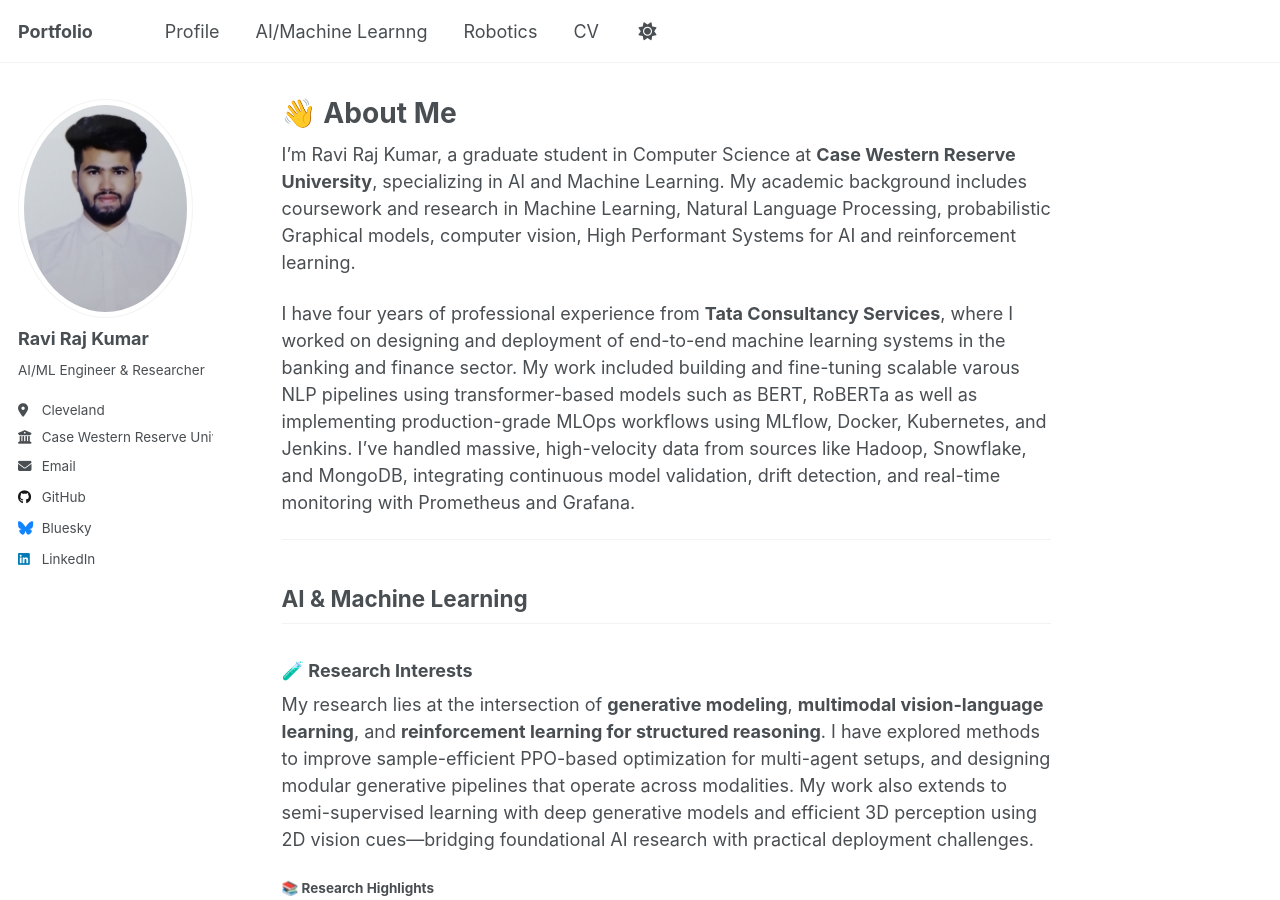
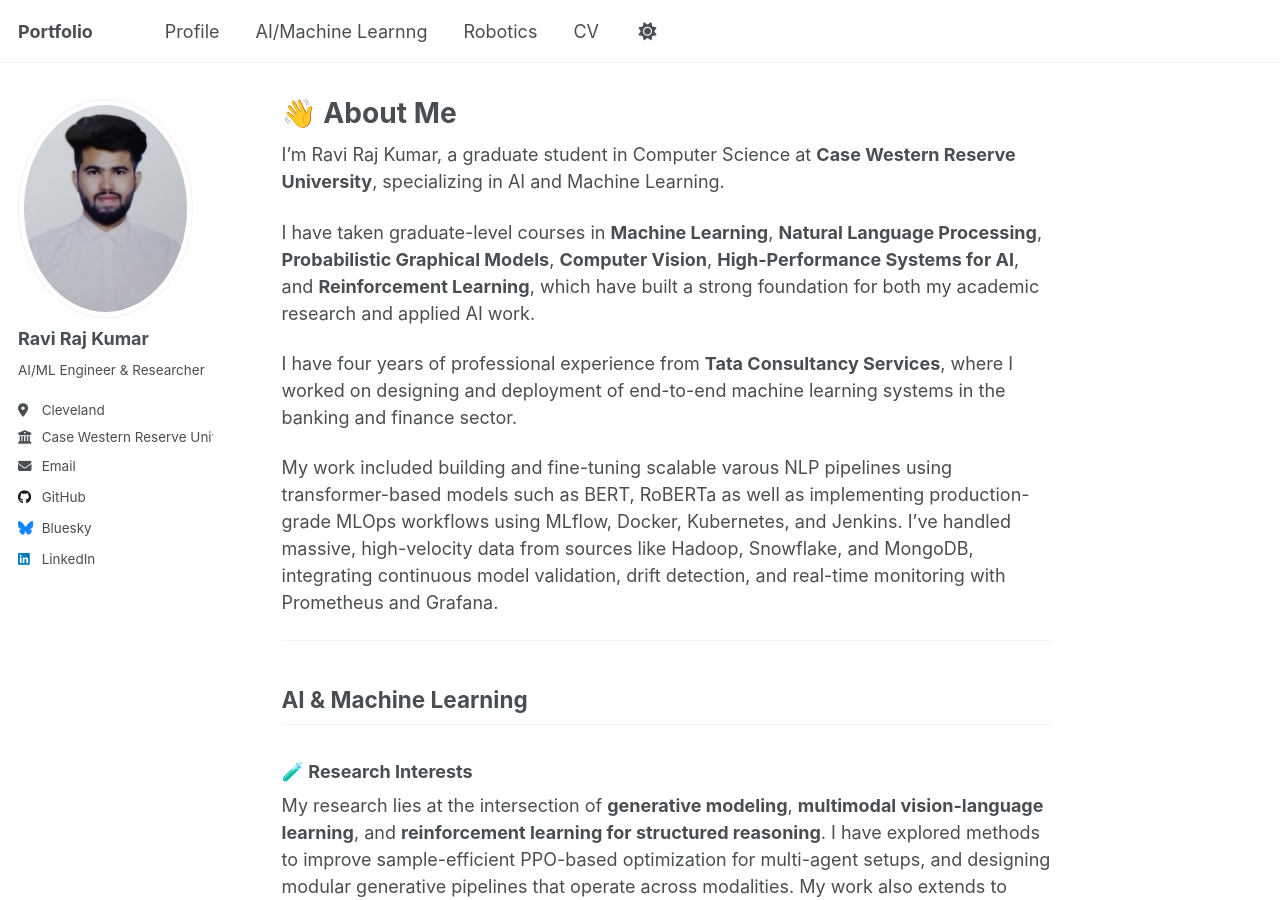
Before and after one commit to raviraj988/raviraj988.github.io, a Jekyll site: the page built from _pages/about.md, in a window 1280 px wide and 900 px high. Built offline with Jekyll 4.4.1, drawn with Linux system fonts in a browser that asks for light colours.

Commit message:
Update about.md

```diff
--- a/_pages/about.md
+++ b/_pages/about.md
@@ -7,9 +7,13 @@ redirect_from:
   - /about.html
 ---
 
-I’m Ravi Raj Kumar, a graduate student in Computer Science at **Case Western Reserve University**, specializing in AI and Machine Learning. My academic background includes coursework and research in Machine Learning, Natural Language Processing, probabilistic Graphical models, computer vision,  High Performant Systems for AI and reinforcement learning.
+I’m Ravi Raj Kumar, a graduate student in Computer Science at **Case Western Reserve University**, specializing in AI and Machine Learning.
 
-I have four years of professional experience from **Tata Consultancy Services**, where I worked on designing and deployment of end-to-end machine learning systems in the banking and finance sector. My work included building and fine-tuning scalable varous NLP pipelines using transformer-based models such as BERT, RoBERTa  as well as implementing production-grade MLOps workflows using MLflow, Docker, Kubernetes, and Jenkins. I’ve handled massive, high-velocity data from sources like Hadoop, Snowflake, and MongoDB, integrating continuous model validation, drift detection, and real-time monitoring with Prometheus and Grafana.
+I have taken graduate-level courses in **Machine Learning**, **Natural Language Processing**, **Probabilistic Graphical Models**, **Computer Vision**, **High-Performance Systems for AI**, and **Reinforcement Learning**, which have built a strong foundation for both my academic research and applied AI work.
+
+I have four years of professional experience from **Tata Consultancy Services**, where I worked on designing and deployment of end-to-end machine learning systems in the banking and finance sector.
+
+My work included building and fine-tuning scalable varous NLP pipelines using transformer-based models such as BERT, RoBERTa  as well as implementing production-grade MLOps workflows using MLflow, Docker, Kubernetes, and Jenkins. I’ve handled massive, high-velocity data from sources like Hadoop, Snowflake, and MongoDB, integrating continuous model validation, drift detection, and real-time monitoring with Prometheus and Grafana.
 
 
 ---
```
